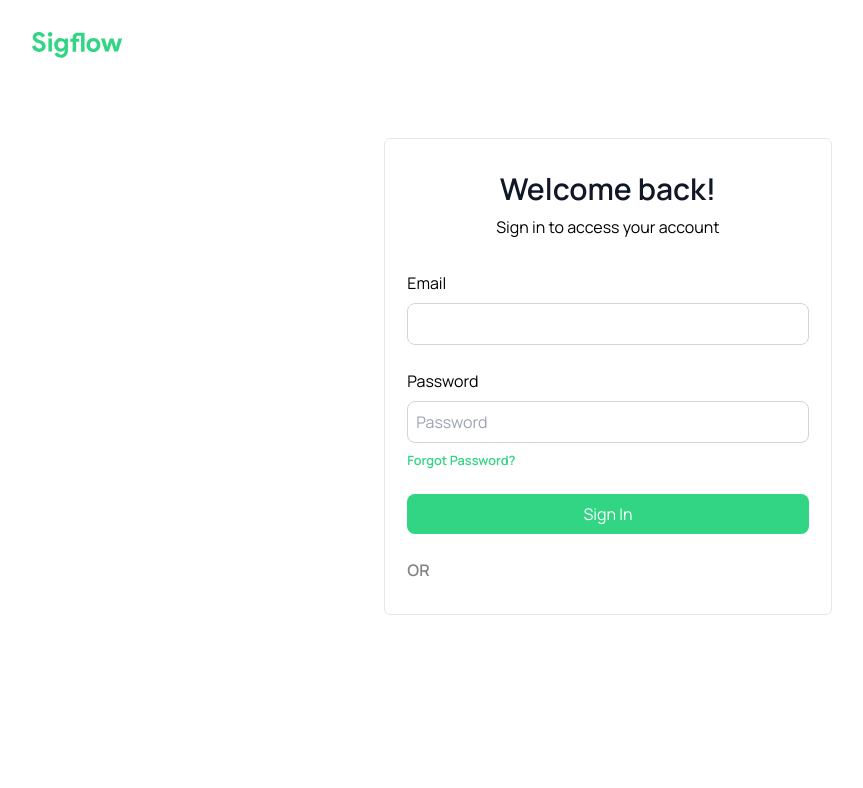
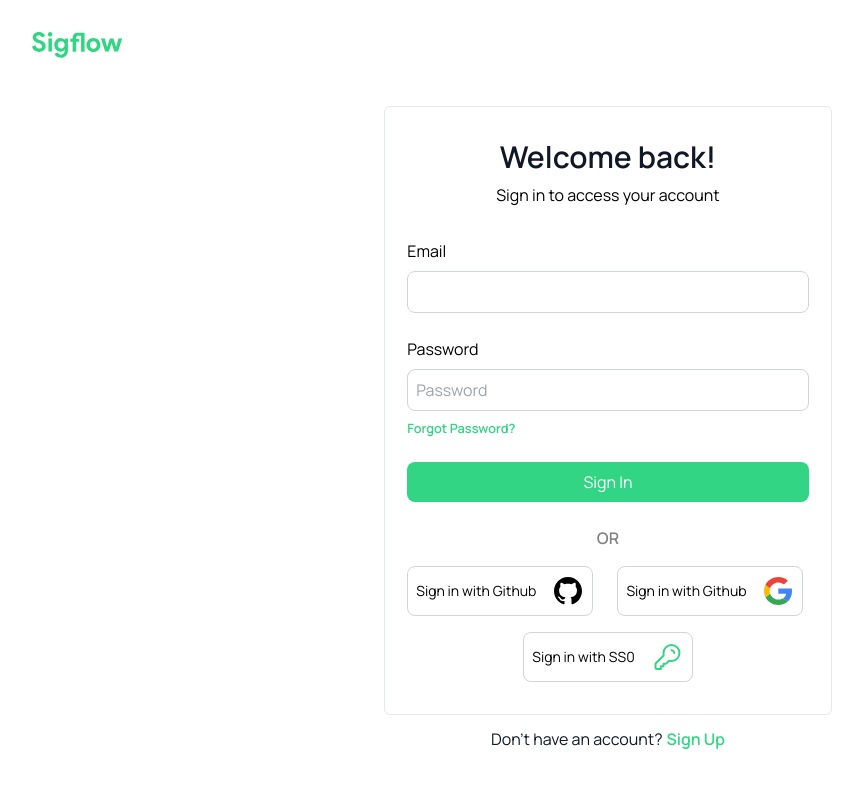
Before and after one commit to Sheriff-Oladimeji/sigFlow, a Next.js app: page / in a window 1280 px wide. Shown: the top 788 px of the page, without its empty margins (32-895 px from the left). Built offline with nearby package versions, Linux system fonts and the light colour scheme.

Commit message:
fix: modify form

```diff
--- a/src/app/page.tsx
+++ b/src/app/page.tsx
@@ -2,11 +2,15 @@ import Image from "next/image";
 import React from "react";
 import sigflow from "public/sigflow.svg";
 import { Login } from "@/components/Login";
+import github from "public/github.svg"
+import google from "public/google.svg"
+import key from "public/key-01.svg"
+import Link from "next/link";
 const page = () => {
   return (
     <section className="w-full  ">
       <Image src={sigflow} alt="logo" className="ml-[5%] mt-8" />
-      <section className=" w-[90%] sm:w-[65%] md:w-[50%] lg:w-[40%] xl:w-[35%] mx-auto mt-20">
+      <section className=" w-[90%] sm:w-[65%] md:w-[55%] lg:w-[45%] xl:w-[35%] mx-auto my-12">
         <main className="border border-[#E6E7EC] rounded-md flex flex-col  py-8">
           <div className="w-[90%] mx-auto ">
             <div className="flex flex-col items-center gap-2 mb-8">
@@ -16,10 +20,28 @@ const page = () => {
               <p>Sign in to access your account</p>
             </div>
             <Login />
-            <p className="text-[#828282] font-semibold">OR</p>
-
+            <p className="text-[#828282] font-semibold text-center mb-4">OR</p>
+            <div className="flex  items-center gap-6">
+              <p className="flex gap-4 border  border-gray-300 rounded-lg items-center p-2">
+                <span className="text-sm">Sign in with Github</span>
+                <Image src={github} alt="" />
+              </p>
+              <p className="flex gap-4 border  border-gray-300 rounded-lg items-center p-2">
+                <span className="text-sm">Sign in with Github</span>
+                <Image src={google} alt="" />
+              </p>
+            </div>
+            <div className="flex flex-col items-center mt-4">
+              <p className="flex gap-4 border  border-gray-300 rounded-lg items-center p-2">
+                <span className="text-sm">Sign in with SS0</span>
+                <Image src={key} alt="" />
+              </p>
+            </div>
           </div>
         </main>
+        <span className="text-dark flex justify-center items-center gap-1 mt-3">
+          Don’t have an account? <Link href="/signup" className="text-green font-semibold">Sign Up</Link>
+        </span>
       </section>
     </section>
   );
```
